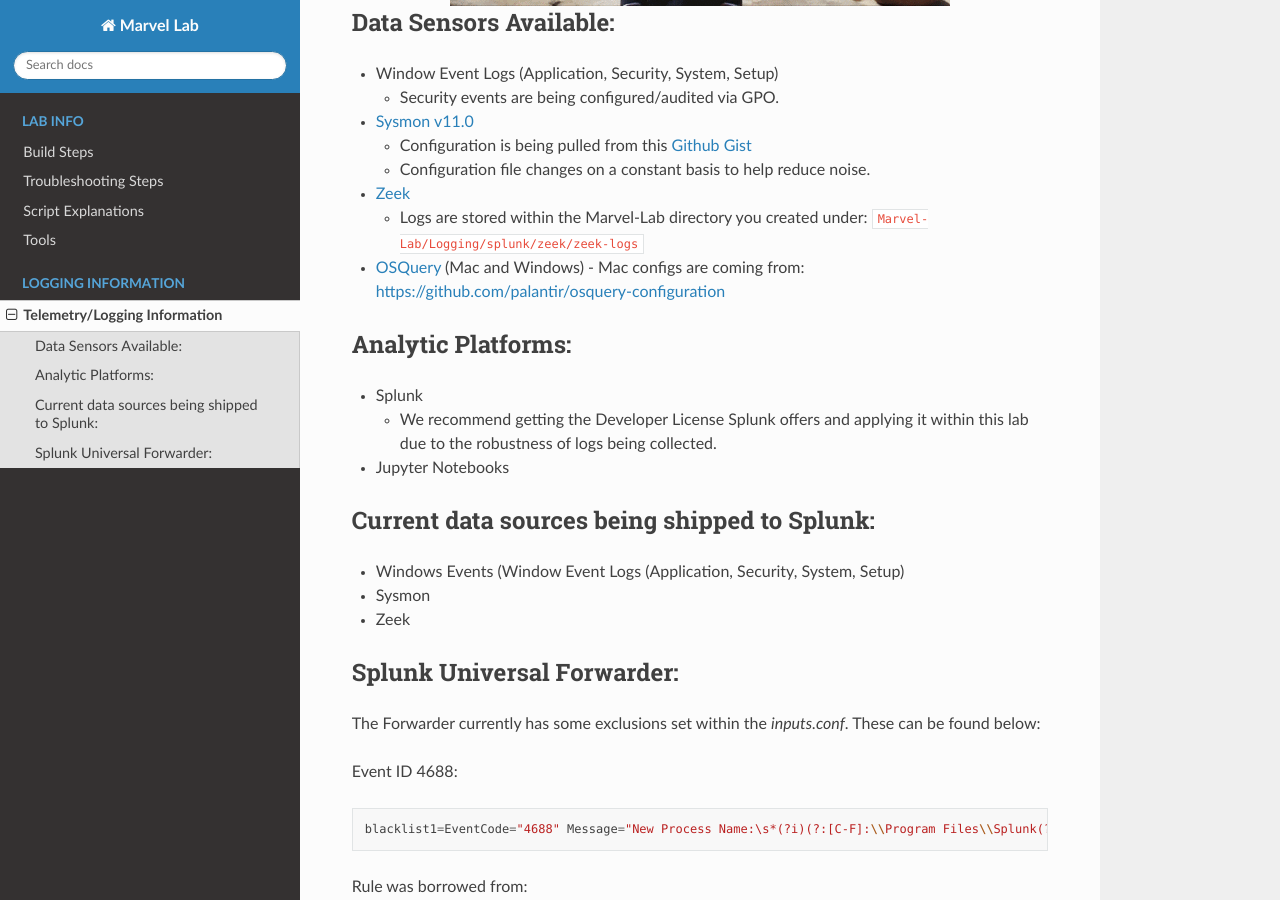
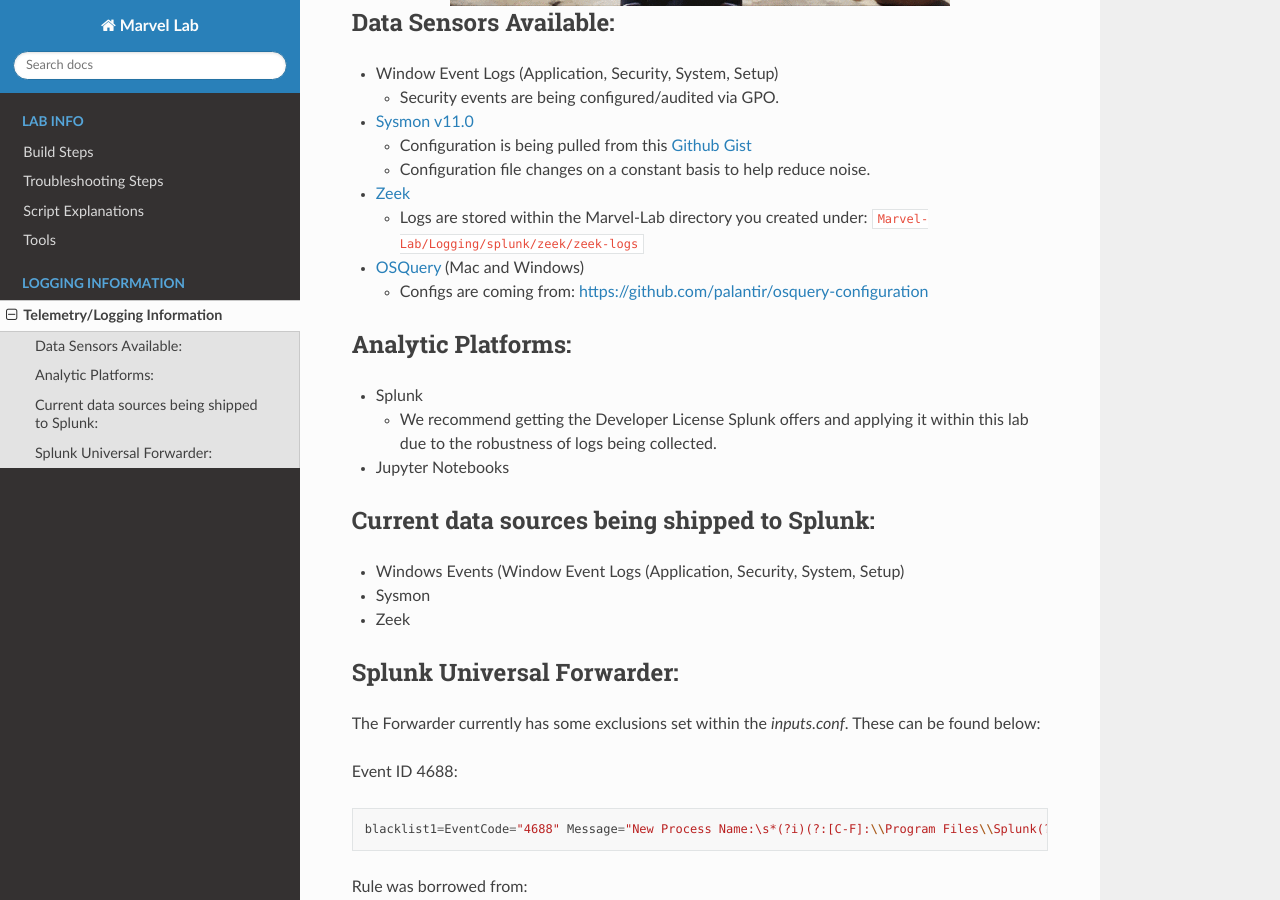
Before and after one commit to jsecurity101/Marvel-Lab, a Sphinx documentation site: the page built from docs/subpages/logging.rst, in a window 1280 px wide and 900 px high, scrolled down 360 px. Built offline with Sphinx 7.4.7 and the Read the Docs theme 2.0.0, drawn with Linux system fonts in a browser that asks for light colours.

Commit message:
Updating documentation...again

```diff
--- a/docs/subpages/logging.rst
+++ b/docs/subpages/logging.rst
@@ -25,7 +25,8 @@
       ``Marvel-Lab/Logging/splunk/zeek/zeek-logs``
 
 -  `OSQuery`_ (Mac and Windows)
-   - Mac configs are coming from: https://github.com/palantir/osquery-configuration
+
+   - Configs are coming from: https://github.com/palantir/osquery-configuration
 
 Analytic Platforms:
 ###################
```
